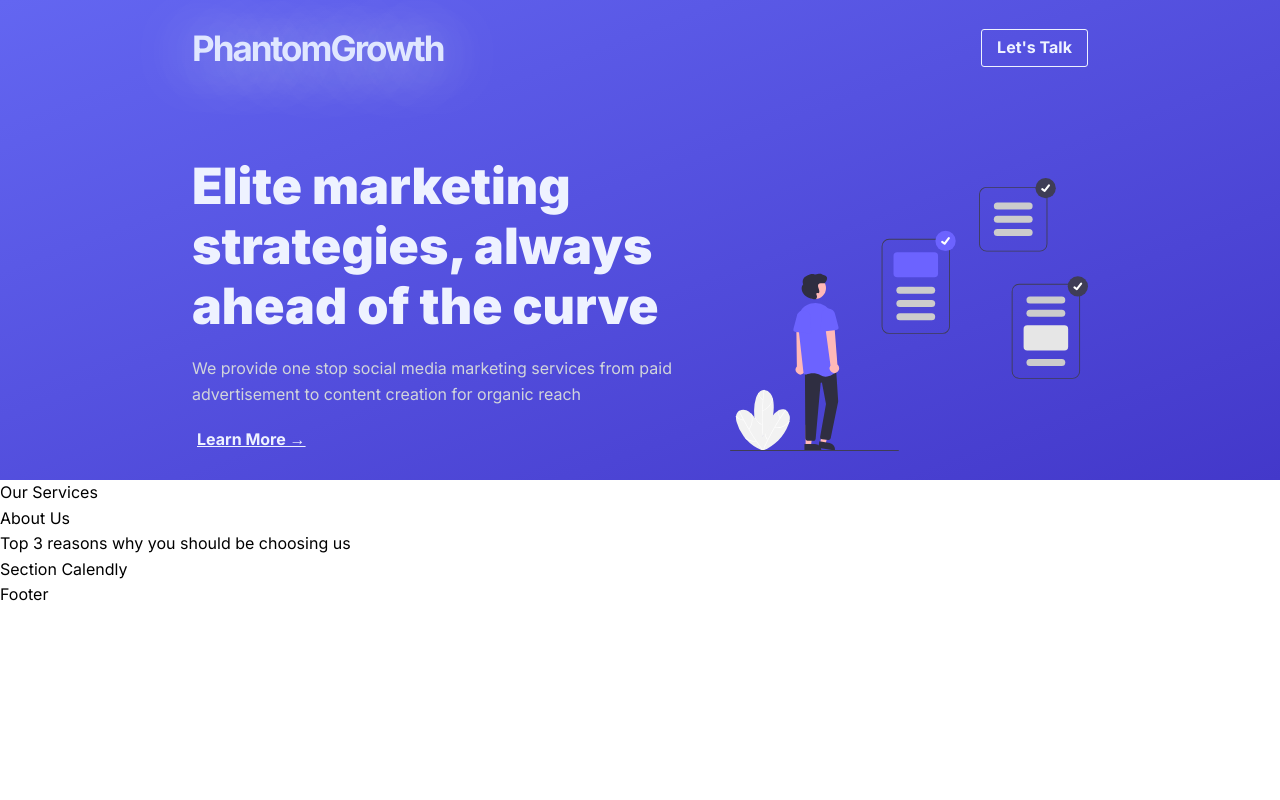
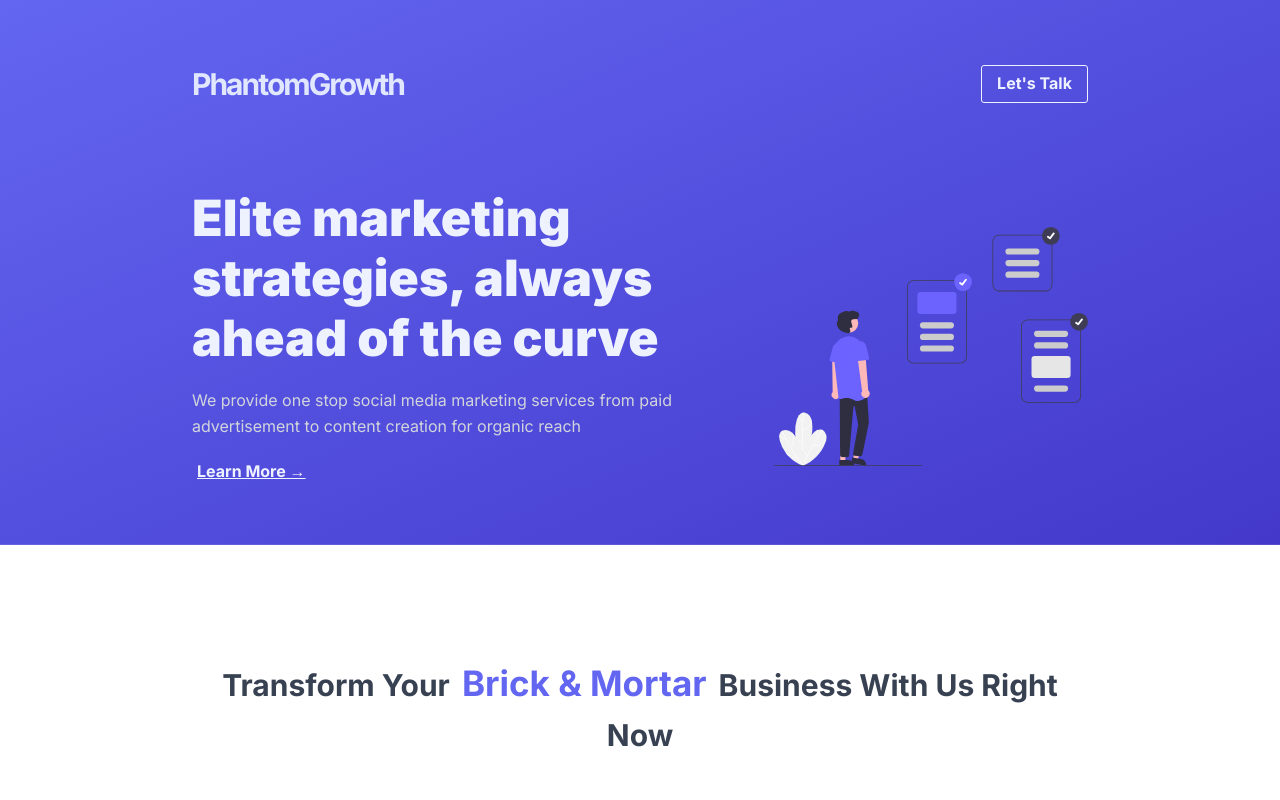
Before and after one commit to logansayan/fantom-growth, a website: page src/index.html in a window 1280 px wide. Shown: the top 800 px of the page. Drawn offline with Linux system fonts and the light colour scheme.

Commit message:
complete services and about section

```diff
--- /dev/null
+++ b/src/css/icon-font.css
@@ -0,0 +1,445 @@
+@charset "UTF-8";
+
+@font-face {
+  font-family: "linea-basic-10";
+  src:url("fonts/linea-basic-10.eot");
+  src:url("fonts/linea-basic-10.eot?#iefix") format("embedded-opentype"),
+    url("fonts/linea-basic-10.woff") format("woff"),
+    url("fonts/linea-basic-10.ttf") format("truetype"),
+    url("fonts/linea-basic-10.svg#linea-basic-10") format("svg");
+  font-weight: normal;
+  font-style: normal;
+
+}
+
+[data-icon]:before {
+  font-family: "linea-basic-10" !important;
+  content: attr(data-icon);
+  font-style: normal !important;
+  font-weight: normal !important;
+  font-variant: normal !important;
+  text-transform: none !important;
+  speak: none;
+  line-height: 1;
+  -webkit-font-smoothing: antialiased;
+  -moz-osx-font-smoothing: grayscale;
+}
+
+[class^="icon-"]:before,
+[class*=" icon-"]:before {
+  font-family: "linea-basic-10" !important;
+  font-style: normal !important;
+  font-weight: normal !important;
+  font-variant: normal !important;
+  text-transform: none !important;
+  speak: none;
+  line-height: 1;
+  -webkit-font-smoothing: antialiased;
+  -moz-osx-font-smoothing: grayscale;
+}
+
+.icon-basic-accelerator:before {
+  content: "a";
+}
+.icon-basic-alarm:before {
+  content: "b";
+}
+.icon-basic-anchor:before {
+  content: "c";
+}
+.icon-basic-anticlockwise:before {
+  content: "d";
+}
+.icon-basic-archive:before {
+  content: "e";
+}
+.icon-basic-archive-full:before {
+  content: "f";
+}
+.icon-basic-ban:before {
+  content: "g";
+}
+.icon-basic-battery-charge:before {
+  content: "h";
+}
+.icon-basic-battery-empty:before {
+  content: "i";
+}
+.icon-basic-battery-full:before {
+  content: "j";
+}
+.icon-basic-battery-half:before {
+  content: "k";
+}
+.icon-basic-bolt:before {
+  content: "l";
+}
+.icon-basic-book:before {
+  content: "m";
+}
+.icon-basic-book-pen:before {
+  content: "n";
+}
+.icon-basic-book-pencil:before {
+  content: "o";
+}
+.icon-basic-bookmark:before {
+  content: "p";
+}
+.icon-basic-calculator:before {
+  content: "q";
+}
+.icon-basic-calendar:before {
+  content: "r";
+}
+.icon-basic-cards-diamonds:before {
+  content: "s";
+}
+.icon-basic-cards-hearts:before {
+  content: "t";
+}
+.icon-basic-case:before {
+  content: "u";
+}
+.icon-basic-chronometer:before {
+  content: "v";
+}
+.icon-basic-clessidre:before {
+  content: "w";
+}
+.icon-basic-clock:before {
+  content: "x";
+}
+.icon-basic-clockwise:before {
+  content: "y";
+}
+.icon-basic-cloud:before {
+  content: "z";
+}
+.icon-basic-clubs:before {
+  content: "A";
+}
+.icon-basic-compass:before {
+  content: "B";
+}
+.icon-basic-cup:before {
+  content: "C";
+}
+.icon-basic-diamonds:before {
+  content: "D";
+}
+.icon-basic-display:before {
+  content: "E";
+}
+.icon-basic-download:before {
+  content: "F";
+}
+.icon-basic-exclamation:before {
+  content: "G";
+}
+.icon-basic-eye:before {
+  content: "H";
+}
+.icon-basic-eye-closed:before {
+  content: "I";
+}
+.icon-basic-female:before {
+  content: "J";
+}
+.icon-basic-flag1:before {
+  content: "K";
+}
+.icon-basic-flag2:before {
+  content: "L";
+}
+.icon-basic-floppydisk:before {
+  content: "M";
+}
+.icon-basic-folder:before {
+  content: "N";
+}
+.icon-basic-folder-multiple:before {
+  content: "O";
+}
+.icon-basic-gear:before {
+  content: "P";
+}
+.icon-basic-geolocalize-01:before {
+  content: "Q";
+}
+.icon-basic-geolocalize-05:before {
+  content: "R";
+}
+.icon-basic-globe:before {
+  content: "S";
+}
+.icon-basic-gunsight:before {
+  content: "T";
+}
+.icon-basic-hammer:before {
+  content: "U";
+}
+.icon-basic-headset:before {
+  content: "V";
+}
+.icon-basic-heart:before {
+  content: "W";
+}
+.icon-basic-heart-broken:before {
+  content: "X";
+}
+.icon-basic-helm:before {
+  content: "Y";
+}
+.icon-basic-home:before {
+  content: "Z";
+}
+.icon-basic-info:before {
+  content: "0";
+}
+.icon-basic-ipod:before {
+  content: "1";
+}
+.icon-basic-joypad:before {
+  content: "2";
+}
+.icon-basic-key:before {
+  content: "3";
+}
+.icon-basic-keyboard:before {
+  content: "4";
+}
+.icon-basic-laptop:before {
+  content: "5";
+}
+.icon-basic-life-buoy:before {
+  content: "6";
+}
+.icon-basic-lightbulb:before {
+  content: "7";
+}
+.icon-basic-link:before {
+  content: "8";
+}
+.icon-basic-lock:before {
+  content: "9";
+}
+.icon-basic-lock-open:before {
+  content: "!";
+}
+.icon-basic-magic-mouse:before {
+  content: "\"";
+}
+.icon-basic-magnifier:before {
+  content: "#";
+}
+.icon-basic-magnifier-minus:before {
+  content: "$";
+}
+.icon-basic-magnifier-plus:before {
+  content: "%";
+}
+.icon-basic-mail:before {
+  content: "&";
+}
+.icon-basic-mail-multiple:before {
+  content: "'";
+}
+.icon-basic-mail-open:before {
+  content: "(";
+}
+.icon-basic-mail-open-text:before {
+  content: ")";
+}
+.icon-basic-male:before {
+  content: "*";
+}
+.icon-basic-map:before {
+  content: "+";
+}
+.icon-basic-message:before {
+  content: ",";
+}
+.icon-basic-message-multiple:before {
+  content: "-";
+}
+.icon-basic-message-txt:before {
+  content: ".";
+}
+.icon-basic-mixer2:before {
+  content: "/";
+}
+.icon-basic-mouse:before {
+  content: ":";
+}
+.icon-basic-notebook:before {
+  content: ";";
+}
+.icon-basic-notebook-pen:before {
+  content: "<";
+}
+.icon-basic-notebook-pencil:before {
+  content: "=";
+}
+.icon-basic-paperplane:before {
+  content: ">";
+}
+.icon-basic-pencil-ruler:before {
+  content: "?";
+}
+.icon-basic-pencil-ruler-pen:before {
+  content: "@";
+}
+.icon-basic-photo:before {
+  content: "[";
+}
+.icon-basic-picture:before {
+  content: "]";
+}
+.icon-basic-picture-multiple:before {
+  content: "^";
+}
+.icon-basic-pin1:before {
+  content: "_";
+}
+.icon-basic-pin2:before {
+  content: "`";
+}
+.icon-basic-postcard:before {
+  content: "{";
+}
+.icon-basic-postcard-multiple:before {
+  content: "|";
+}
+.icon-basic-printer:before {
+  content: "}";
+}
+.icon-basic-question:before {
+  content: "~";
+}
+.icon-basic-rss:before {
+  content: "\\";
+}
+.icon-basic-server:before {
+  content: "\e000";
+}
+.icon-basic-server2:before {
+  content: "\e001";
+}
+.icon-basic-server-cloud:before {
+  content: "\e002";
+}
+.icon-basic-server-download:before {
+  content: "\e003";
+}
+.icon-basic-server-upload:before {
+  content: "\e004";
+}
+.icon-basic-settings:before {
+  content: "\e005";
+}
+.icon-basic-share:before {
+  content: "\e006";
+}
+.icon-basic-sheet:before {
+  content: "\e007";
+}
+.icon-basic-sheet-multiple:before {
+  content: "\e008";
+}
+.icon-basic-sheet-pen:before {
+  content: "\e009";
+}
+.icon-basic-sheet-pencil:before {
+  content: "\e00a";
+}
+.icon-basic-sheet-txt:before {
+  content: "\e00b";
+}
+.icon-basic-signs:before {
+  content: "\e00c";
+}
+.icon-basic-smartphone:before {
+  content: "\e00d";
+}
+.icon-basic-spades:before {
+  content: "\e00e";
+}
+.icon-basic-spread:before {
+  content: "\e00f";
+}
+.icon-basic-spread-bookmark:before {
+  content: "\e010";
+}
+.icon-basic-spread-text:before {
+  content: "\e011";
+}
+.icon-basic-spread-text-bookmark:before {
+  content: "\e012";
+}
+.icon-basic-star:before {
+  content: "\e013";
+}
+.icon-basic-tablet:before {
+  content: "\e014";
+}
+.icon-basic-target:before {
+  content: "\e015";
+}
+.icon-basic-todo:before {
+  content: "\e016";
+}
+.icon-basic-todo-pen:before {
+  content: "\e017";
+}
+.icon-basic-todo-pencil:before {
+  content: "\e018";
+}
+.icon-basic-todo-txt:before {
+  content: "\e019";
+}
+.icon-basic-todolist-pen:before {
+  content: "\e01a";
+}
+.icon-basic-todolist-pencil:before {
+  content: "\e01b";
+}
+.icon-basic-trashcan:before {
+  content: "\e01c";
+}
+.icon-basic-trashcan-full:before {
+  content: "\e01d";
+}
+.icon-basic-trashcan-refresh:before {
+  content: "\e01e";
+}
+.icon-basic-trashcan-remove:before {
+  content: "\e01f";
+}
+.icon-basic-upload:before {
+  content: "\e020";
+}
+.icon-basic-usb:before {
+  content: "\e021";
+}
+.icon-basic-video:before {
+  content: "\e022";
+}
+.icon-basic-watch:before {
+  content: "\e023";
+}
+.icon-basic-webpage:before {
+  content: "\e024";
+}
+.icon-basic-webpage-img-txt:before {
+  content: "\e025";
+}
+.icon-basic-webpage-multiple:before {
+  content: "\e026";
+}
+.icon-basic-webpage-txt:before {
+  content: "\e027";
+}
+.icon-basic-world:before {
+  content: "\e028";
+}
--- a/src/index.html
+++ b/src/index.html
@@ -6,6 +6,7 @@
   <meta name="viewport" content="width=device-width, initial-scale=1.0">
   <title>Phantom Growth</title>
   <link rel="stylesheet" href="./css/style.css">
+  <link rel="stylesheet" href="./css/icon-font.css">
 </head>
 <body>
   <header class="header">
@@ -29,19 +30,52 @@
     </div>
   </header>
 
-  <section class="section-services">
-    Our Services
+  <section class="services section-services">
+    <div class="services__container">
+      <div class="services__text">
+        <h3 class="services__text-heading">Transform your <span>brick & mortar</span> business with us right now</h3>
+        <!-- <p class="services__text-paragraph">Lorem ipsum dolor sit, amet consectetur adipisicing elit. Et repellendus alias quas porro nemo beatae ducimus modi ipsa! Sequi cupiditate impedit magnam est earum minima fugit aperiam quibusdam, reiciendis quam.</p> -->
+      </div>
+
+      <div class="services__items">
+        <div class="services__item">
+          <i class="services__item-icon icon-basic-magnifier"></i>
+          <h4 class="services__item-heading">Paid media & sales funnels</h4>
+          <p class="services__item-paragraph">Lorem ipsum dolor sit amet consectetur adipisicing elit. Reprehenderit voluptas facere beatae in. Veritatis fugiat dignissimos consectetur autem architecto magni voluptates!</p>
+        </div>
+
+        <div class="services__item">
+          <i class="services__item-icon icon-basic-video"></i>
+          <h4 class="services__item-heading">Social media content creation</h4>
+          <p class="services__item-paragraph">Lorem ipsum dolor sit amet consectetur adipisicing elit. Reprehenderit voluptas facere beatae in. Veritatis fugiat dignissimos consectetur autem architecto magni voluptates! Illo fugit sit mollitia!</p>
+        </div>
+
+        <div class="services__item">
+          <i class="services__item-icon icon-basic-webpage-img-txt"></i>
+          <h4 class="services__item-heading">Branding & digital identity</h4>
+          <p class="services__item-paragraph">Lorem ipsum dolor sit amet consectetur adipisicing elit. Veritatis fugiat dignissimos consectetur autem architecto magni voluptates! Illo fugit sit mollitia!</p>
+        </div>
+      </div>
+    </div>
   </section>
 
-  <section class="section-about">
-    About Us
+  <section class="about section-about">
+    <div class="about-container">
+      <img src="./img/visual-data.svg" alt="About hero" class="about__hero">
+      <div class="about__text">
+        <h4 class="about__text-heading">About us</h4>
+        <h3 class="about__text-phrase">Who are we and what is our purpose?</h3>
+        <p class="about__text-paragraph">Lorem ipsum dolor, sit amet consectetur adipisicing elit. Ut commodi vero optio non ad laudantium delectus. Inventore repellendus modi dolore unde optio voluptatum voluptatem debitis corporis autem adipisci saepe culpa, facilis enim deserunt maxime! Consequatur ratione doloremque excepturi explicabo, voluptates ea soluta optio totam suscipit amet eum, quis ullam placeat?</p>
+        <a href="#" class="about__text-btn btn btn--white">Let's Talk</a>
+      </div>
+    </div>
   </section>
 
-  <section class="section-features">
+  <section class="features section-features">
     Top 3 reasons why you should be choosing us
   </section>
 
-  <section class="section-calendly">
+  <section class="calendly section-calendly">
     Section Calendly
   </section>
 
--- a/src/sass/abstracts/_variables.scss
+++ b/src/sass/abstracts/_variables.scss
@@ -11,12 +11,14 @@
 $color-secondary: #4338ca;
 
 // MARGINS
+$gap-small: 2rem;
+$gap-semi: 4rem;
+$gap-medium: 6rem;
+$gap-big: 8rem;
+$gap-huge: 12rem;
 
-$margin-top-big: 8rem;
-$margin-top-huge: 12rem;
 
-$margin-bottom-small: 2rem;
 
 // PADDINGS
 
-$default-section-padding: 2rem 6rem;
+$default-section-padding: 6rem;
--- a/src/sass/components/_about.scss
+++ b/src/sass/components/_about.scss
@@ -0,0 +1,39 @@
+.about {
+  color: $color-light-1;
+
+  .about-container {
+    max-width: 70vw;
+    margin: 0 auto;
+    display: flex;
+    align-items: center;
+    justify-content: space-between;
+  }
+
+  .about__hero {
+    width: 45%;
+  }
+
+  .about__text {
+    width: 45%;
+
+    &-heading {
+      font-weight: 300;
+      font-size: 1.5rem;
+      text-transform: uppercase;
+      margin-bottom: $gap-small;
+    }
+
+    &-phrase {
+      font-size: 3rem;
+      margin-bottom: $gap-small;
+    }
+
+    &-paragraph {
+      margin-bottom: $gap-semi;
+    }
+
+    &-btn {
+      // background-color: transparent;
+    }
+  }
+}
--- a/src/sass/components/_button.scss
+++ b/src/sass/components/_button.scss
@@ -23,6 +23,7 @@
   }
 
   &--white {
+    text-decoration: none;
     color: $color-light-1;
     border: 1px solid $color-light-1;
   }
--- a/src/sass/components/_header.scss
+++ b/src/sass/components/_header.scss
@@ -2,7 +2,7 @@
   color: $color-light-1;
 
   &__container {
-    width: 70vw;
+    max-width: 70vw;
     margin: 0 auto;
   }
 
@@ -17,19 +17,19 @@
     color: $color-light-2;
     font-weight: 700;
     letter-spacing: -2px;
-    font-size: 3.5rem;
-    text-shadow: 0 .5rem 6rem currentColor;
+    font-size: 3rem;
+    // text-shadow: 0 .5rem 6rem currentColor;
   }
 
   &__talk {
-    text-decoration: none;
+
   }
 
   &__content {
     display: flex;
     justify-content: space-between;
     align-items: center;
-    margin-top: $margin-top-big;
+    margin-top: $gap-big;
   }
 
   &__text {
@@ -41,20 +41,20 @@
     font-weight: 900;
     font-size: 5rem;
     line-height: 1.2;
-    margin-bottom: $margin-bottom-small;
+    margin-bottom: $gap-small;
   }
 
   &__paragraph {
     color: $color-light-3;
-    margin-bottom: $margin-bottom-small;
+    margin-bottom: $gap-small;
   }
 
   &__learn-more {
-    text-decoration: none;
+
   }
 
   &__hero {
     margin-top: 2rem;
-    width: 40%;
+    width: 35%;
   }
 }
--- a/src/sass/components/_services.scss
+++ b/src/sass/components/_services.scss
@@ -0,0 +1,65 @@
+.services {
+  &__container {
+    max-width: 70vw;
+    margin: 0 auto;
+    display: flex;
+    flex-direction: column;
+    align-items: center;
+    color: $color-dark;
+  }
+
+  &__text {
+    text-align: center;
+
+    &-heading {
+      font-size: 3rem;
+      font-weight: 700;
+      text-transform: capitalize;
+      margin-bottom: $gap-big;
+
+      span {
+        color: $color-primary;
+        // font-weight: 700;
+        font-size: 3.5rem;
+        margin: 0 .5rem;
+      }
+    }
+
+    &-paragraph {
+
+    }
+  }
+
+  &__items {
+    display: flex;
+    justify-content: space-between;
+  }
+
+  &__item {
+    text-align: center;
+    padding: 2rem;
+    box-shadow: 0 .2rem 1rem $color-dark;
+    max-width: 40rem;
+    min-width: 30rem;
+    border-radius: 5px;
+
+    &:not(:last-child) {
+      margin-right: $gap-medium;
+    }
+
+    &-icon {
+      font-size: 12rem;
+      color: $color-primary;
+    }
+
+    &-heading {
+      font-size: 1.8rem;
+      text-transform: uppercase;
+      margin-bottom: $gap-small;
+      // color: $color-primary;
+    }
+
+    &-paragraph {
+    }
+  }
+}
--- a/src/sass/pages/_home.scss
+++ b/src/sass/pages/_home.scss
@@ -1,9 +1,17 @@
+.header,
+.section-services,
+.section-about,
+.section-features,
+.section-calendly,
+.footer {
+  padding: $default-section-padding;
+  margin-bottom: 5rem;
+}
+
 .header {
-  min-height: 60vh;
   background-image: linear-gradient(to right bottom, rgba($color-primary, 1), rgba($color-secondary, 1));
   background-size: cover;
   background-position: center;
-  padding: $default-section-padding;
 }
 
 .section-services {
@@ -11,7 +19,9 @@
 }
 
 .section-about {
-
+  background-image: linear-gradient(to right bottom, rgba($color-primary, 1), rgba($color-secondary, 1));
+  background-size: cover;
+  background-position: center;
 }
 
 .section-features {
@@ -25,10 +35,3 @@
 .footer {
 
 }
-
-.btn {
-}
-
-.btn:hover {
-
-}
```
Also changed, not shown: src/css/fonts/linea-basic-10.ttf (added), src/css/fonts/linea-basic-10.woff (added), src/css/style.css, 2 other files.
